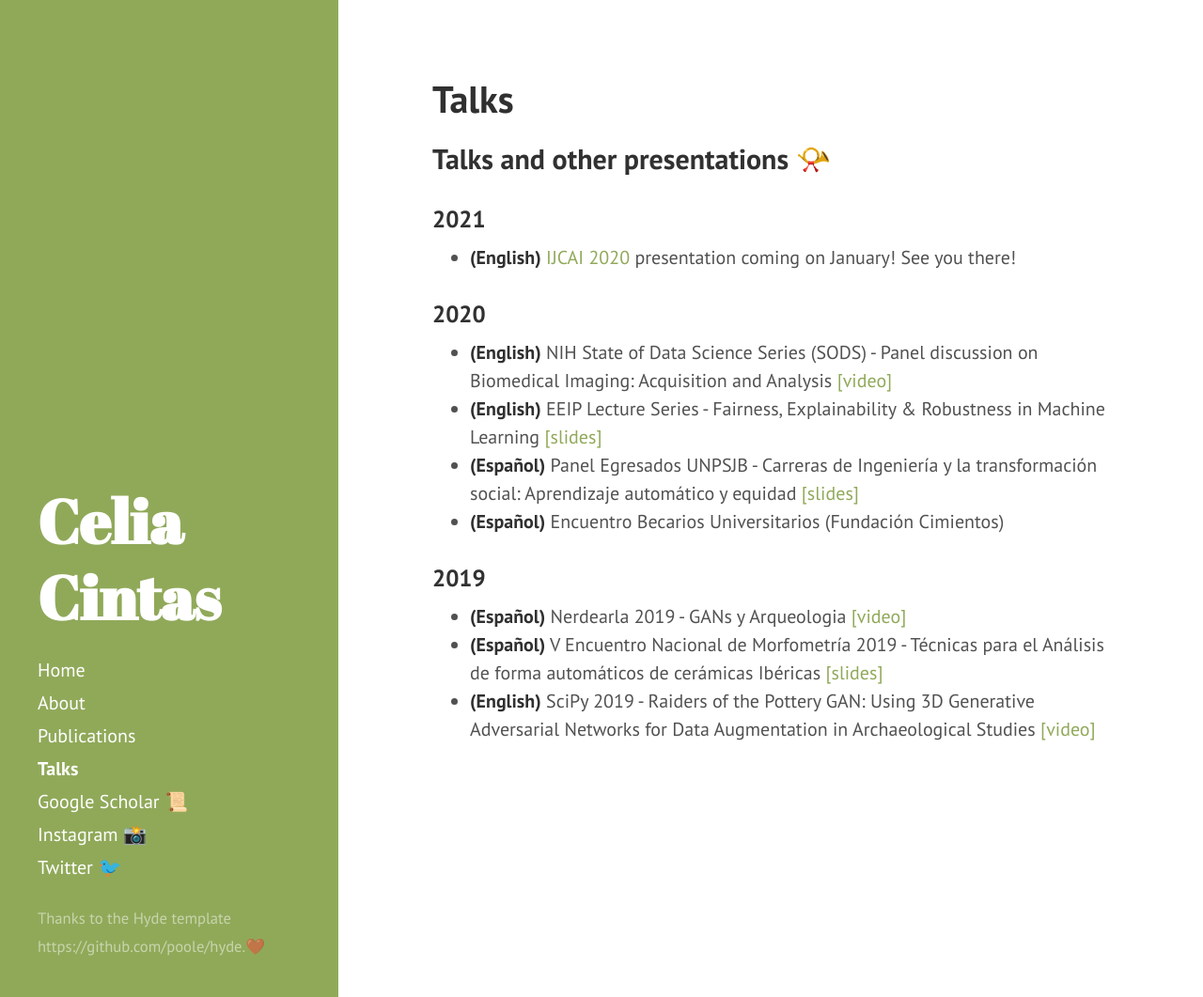
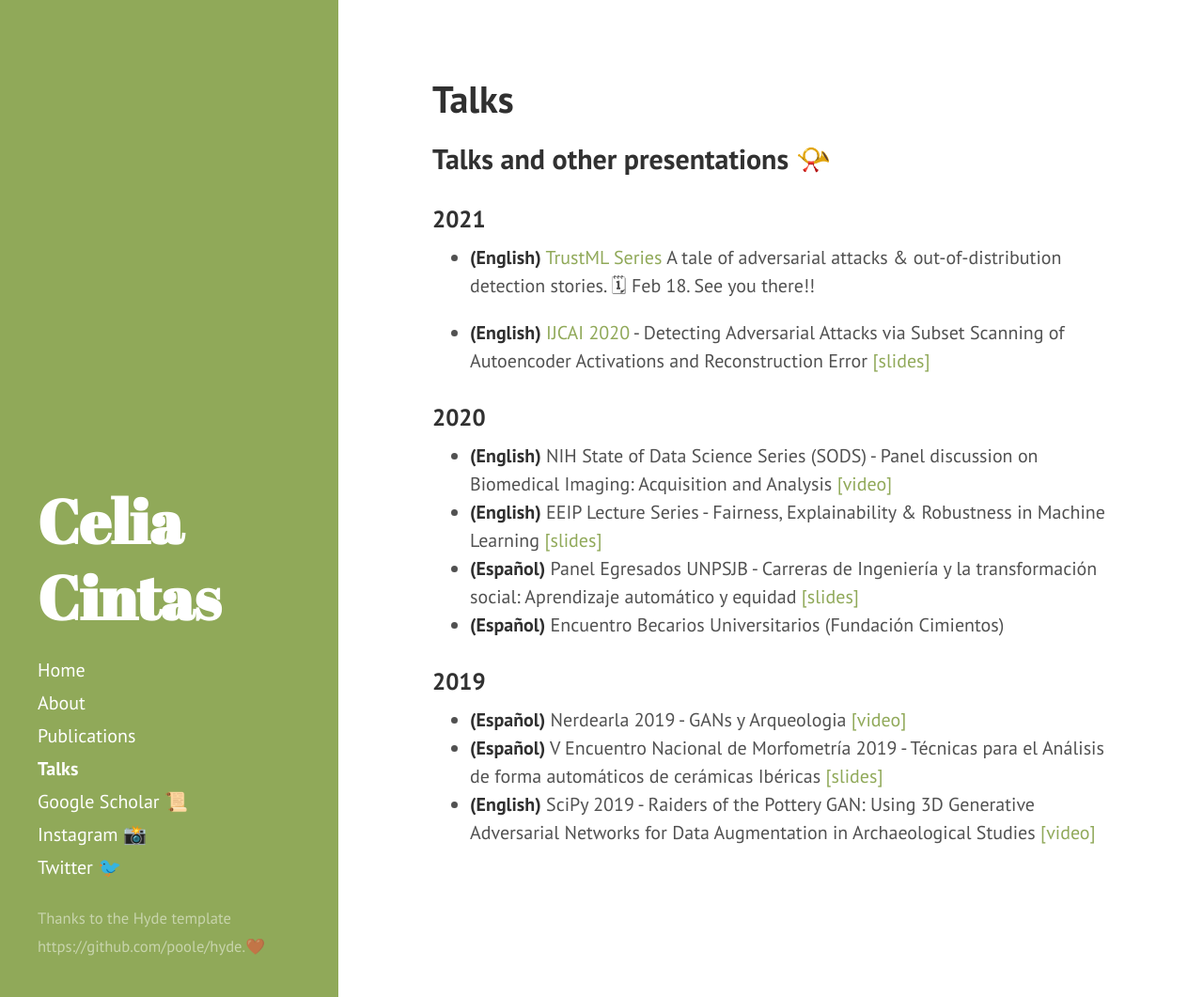
Before and after one commit to celiacintas/celiacintas.github.io, a Jekyll site: the page built from talks.md, in a window 1280 px wide and 1061 px high. Shown: the whole window at 94% size. Built offline with Jekyll 4.4.1, drawn with Linux system fonts in a browser that asks for light colours.

Commit message:
Update talks.md

```diff
--- a/talks.md
+++ b/talks.md
@@ -7,7 +7,10 @@ title: Talks
 
 ### 2021
 
-* **(English)** [IJCAI 2020](https://www.ijcai.org/Proceedings/2020/0122.pdf) presentation coming on January! See you there!
+* **(English)** [TrustML Series](https://www.trustworthyml.org/seminar-series) A tale of adversarial attacks & out-of-distribution detection stories. 🗓 Feb 18. See you there!!
+
+* **(English)** [IJCAI 2020](https://www.ijcai.org/Proceedings/2020/0122.pdf) - Detecting Adversarial Attacks via Subset Scanning of Autoencoder Activations
+and Reconstruction Error [[slides]](https://github.com/celiacintas/celiacintas.github.io/blob/main/public/slides/2020/_IJCAI_2020_presentation__AE___Subset.pdf)
 
 ### 2020
 
```
